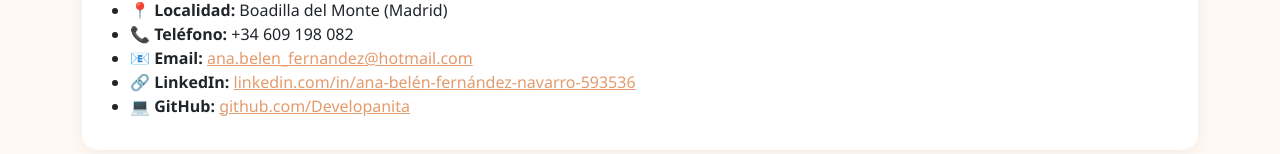
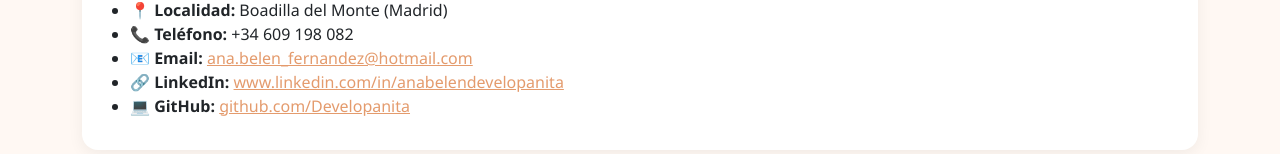
Before and after one commit to DevelopAnita/DevelopAnita.github.io, a plain HTML site: page index.html in a window 1280 px wide. Shown: the part 1534-1688 px from the top of the page. Drawn offline with nearby package versions, Linux system fonts and the light colour scheme.

Commit message:
Update index.html

```diff
--- a/index.html
+++ b/index.html
@@ -175,7 +175,7 @@
           <li><strong>📍 Localidad:</strong> Boadilla del Monte (Madrid)</li>
           <li><strong>📞 Teléfono:</strong> +34 609 198 082</li>
           <li><strong>📧 Email:</strong> <a href="mailto:ana.belen_fernandez@hotmail.com">ana.belen_fernandez@hotmail.com</a></li>
-          <li><strong>🔗 LinkedIn:</strong> <a href="www.linkedin.com/in/ana-belén-f-593536" target="_blank">linkedin.com/in/ana-belén-fernández-navarro-593536</a></li>
+          <li><strong>🔗 LinkedIn:</strong> <a href="www.linkedin.com/in/anabelendevelopanita" target="_blank">www.linkedin.com/in/anabelendevelopanita</a></li>
           <li><strong>💻 GitHub:</strong> <a href="https://github.com/Developanita" target="_blank">github.com/Developanita</a></li>
         </ul>
       </div>
```
